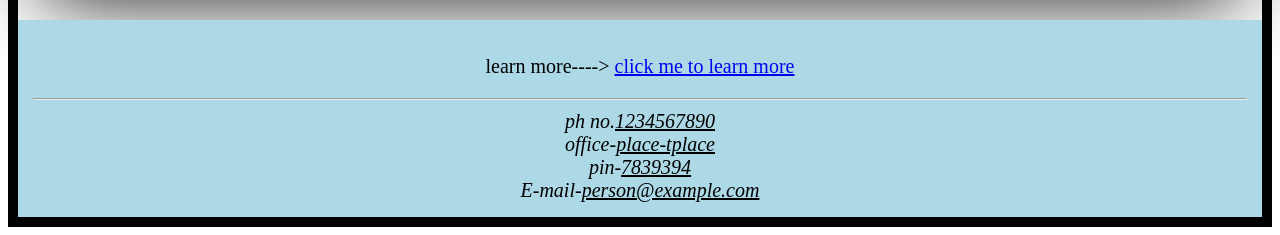
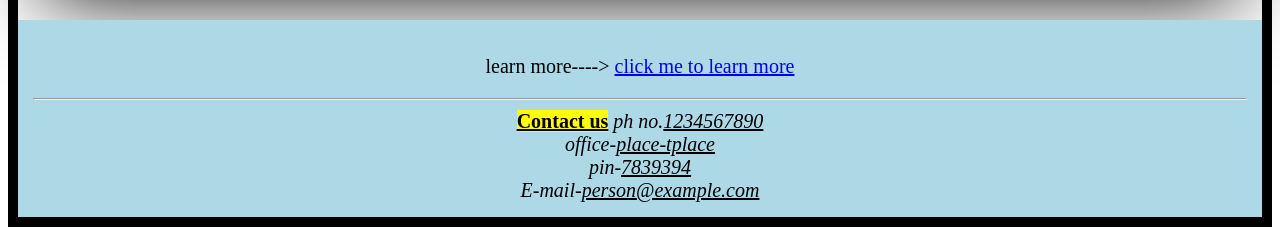
Before and after one commit to aarush1jain/ayodhyatour, a plain HTML site: page index.html in a window 1280 px wide. Shown: the part 3997-4232 px from the top of the page. Drawn offline with Linux system fonts and the light colour scheme.

Commit message:
Update index.html

```diff
--- a/index.html
+++ b/index.html
@@ -232,6 +232,7 @@
 </table>
 <footer id="3"><p>learn more----> <a href="https://en.wikipedia.org/wiki/Ayodhya" target=""> click me to learn more</a></p>
 <hr>
+    <mark><b><ins>Contact us</ins></b></mark>
 <em>
     ph no.<ins>1234567890</ins><br>
     office-<ins>place-tplace</ins><br>
```
